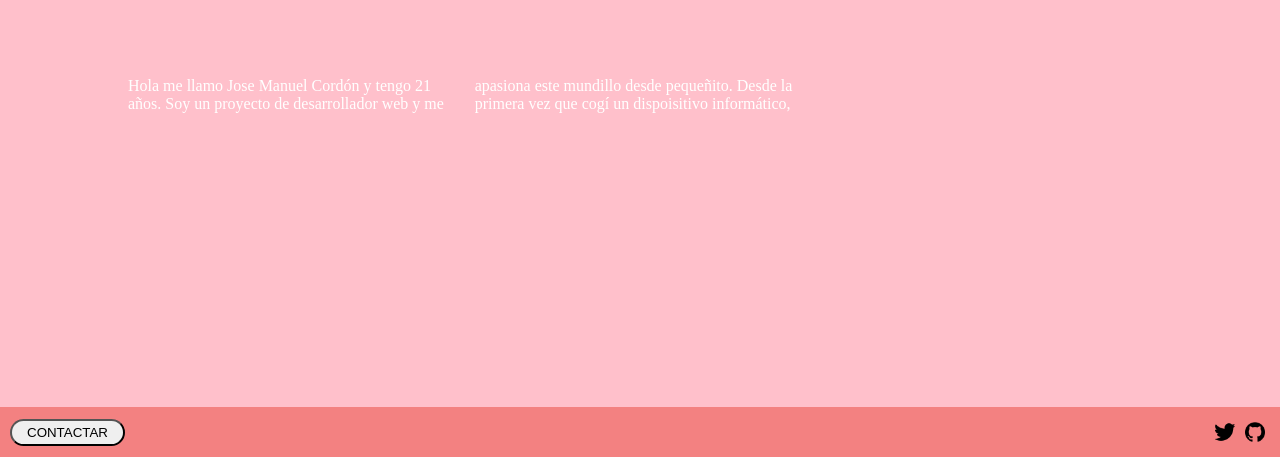
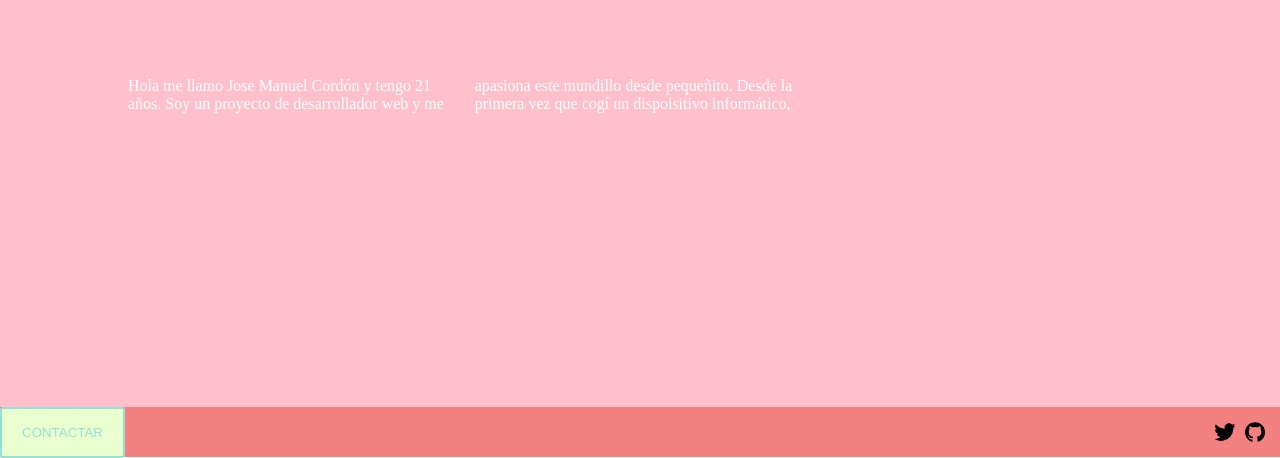
Before and after one commit to josemanuelcordon/josemanuelcordon.github.io, a plain HTML site: page index.html in a window 1280 px wide. Shown: the part 343-801 px from the top of the page. Drawn offline with Linux system fonts and the light colour scheme.

Commit message:
mod contactar button

```diff
--- a/style.css
+++ b/style.css
@@ -205,8 +205,44 @@ header {
 
 }
 .yyy {
-    margin-left: 10px;
-    padding: 4px 15px;
-    border-radius: 15px;
+    background: #EAFFD0;
+    color: #95E1D3;
+    border: 2px solid #95E1D3;
+    padding: 16px 20px;
+    border-radius: 3px;
+    position: relative;
+    z-index: 1;
+    overflow: hidden;
+    display: inline-block;
 
 }
+
+.yyy:hover {
+    color: #F38181;
+    cursor: pointer;
+}
+
+.yyy::after {
+    content: "";
+    background: #95E1D3;
+    position: absolute;
+    z-index: -1;
+    padding: 16px 20px;
+    display: block;
+    top: 0;
+    bottom: 0;
+    left: -100%;
+    right: 100%;
+    -webkit-transition: all 0.35s;
+    transition: all 0.35s;
+}
+
+
+.yyy:hover::after {
+  left: 0;
+  right: 0;
+  top: 0;
+  bottom: 0;
+  -webkit-transition: all 0.35s;
+  transition: all 0.35s;
+}
```
